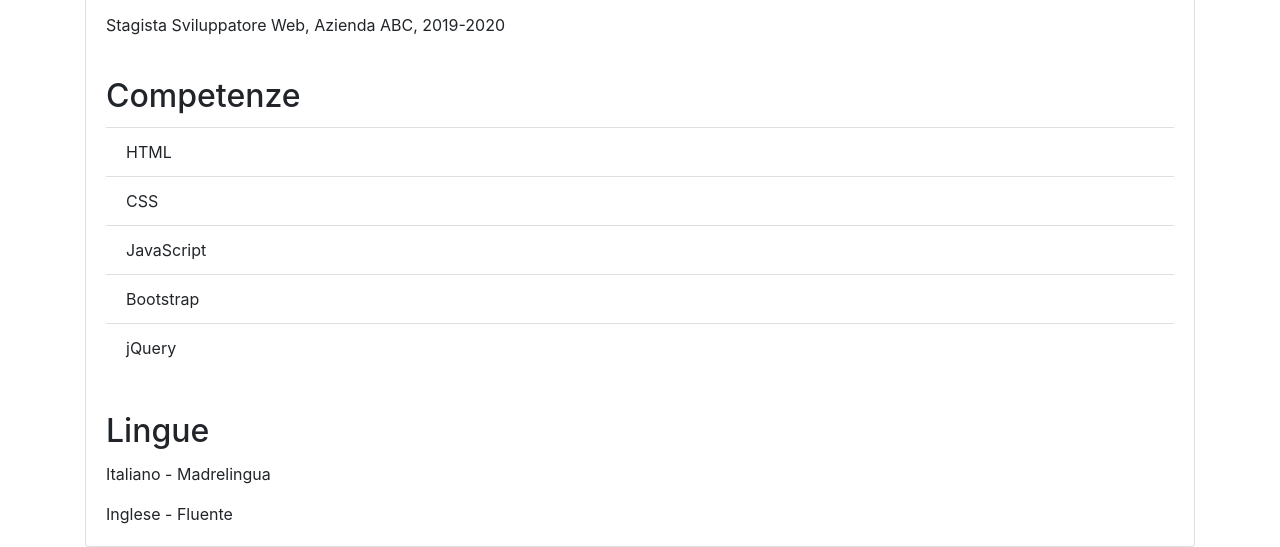
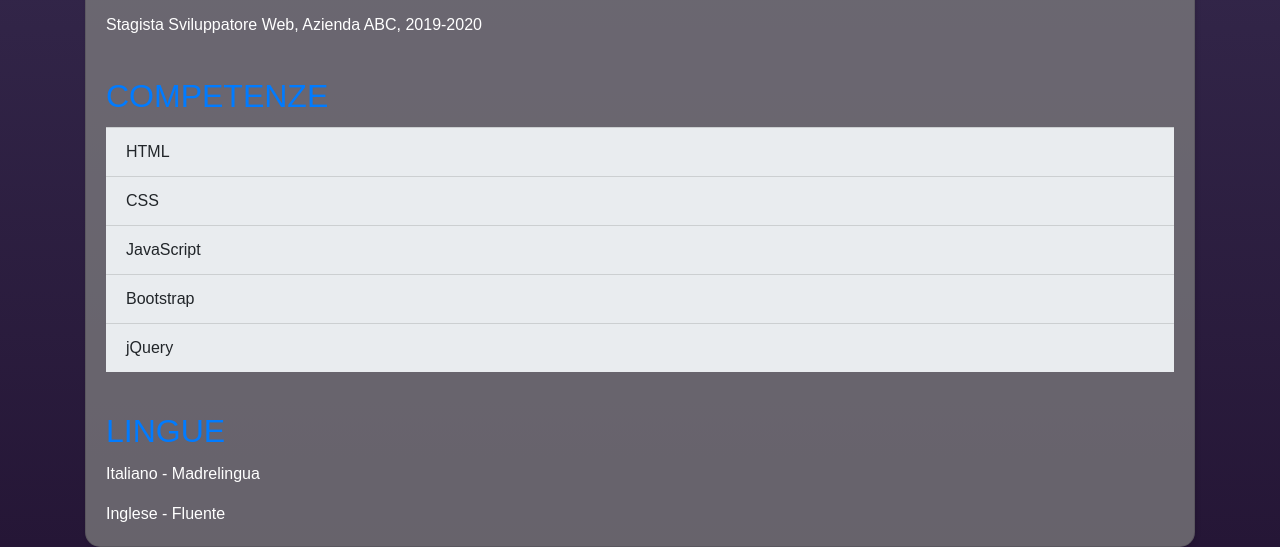
Before and after one commit to d0n4to/d0n4to.github.io, a plain HTML site: page index.html in a window 1280 px wide. Shown: the part 706-1253 px from the top of the page. Drawn offline with nearby package versions, Linux system fonts and the light colour scheme.

Commit message:
Update index.html

```diff
--- a/index.html
+++ b/index.html
@@ -3,7 +3,33 @@
 <head>
     <title>Il Mio Curriculum</title>
     <link rel="stylesheet" href="https://stackpath.bootstrapcdn.com/bootstrap/4.3.1/css/bootstrap.min.css">
-    <link rel="stylesheet" href="style.css">
+    <style>
+         body {
+            background: linear-gradient(to bottom, #42385f, #251636);
+            font-family: Arial, sans-serif;
+        }
+        h1 {
+            color: #495057;
+            text-shadow: 2px 2px 4px rgba(0, 0, 0, 0.5);
+        }
+        .card {
+            border-radius: 15px;
+            background-color: rgba(129, 129, 129, 0.726);
+            box-shadow: 2px 2px 4px rgba(0, 0, 0, 0.1);
+        }
+
+        .card-title {
+            color: #007bff;
+            text-transform: uppercase;
+        }
+        .card-text {
+            color: #ffffff;
+            font-size: 16px;
+        }
+        .list-group-item {
+            background-color: #e9ecef;
+        }
+    </style>
 </head>
 <body>
     <div class="container">
```
